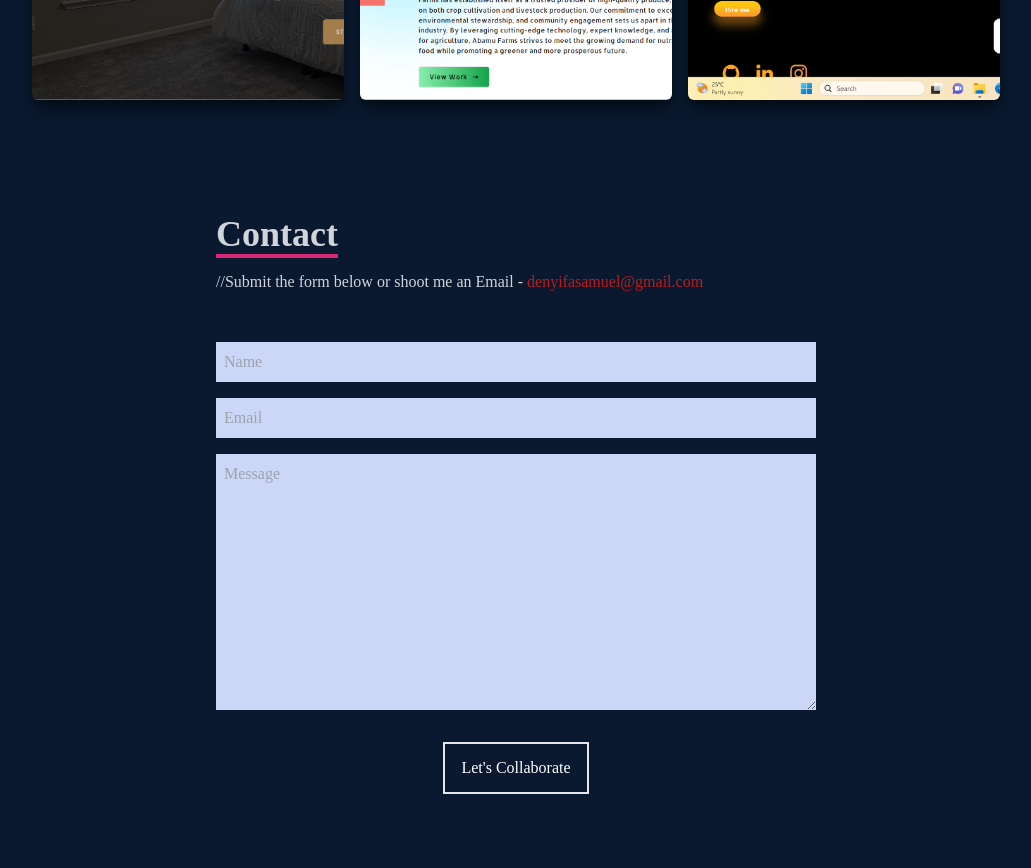
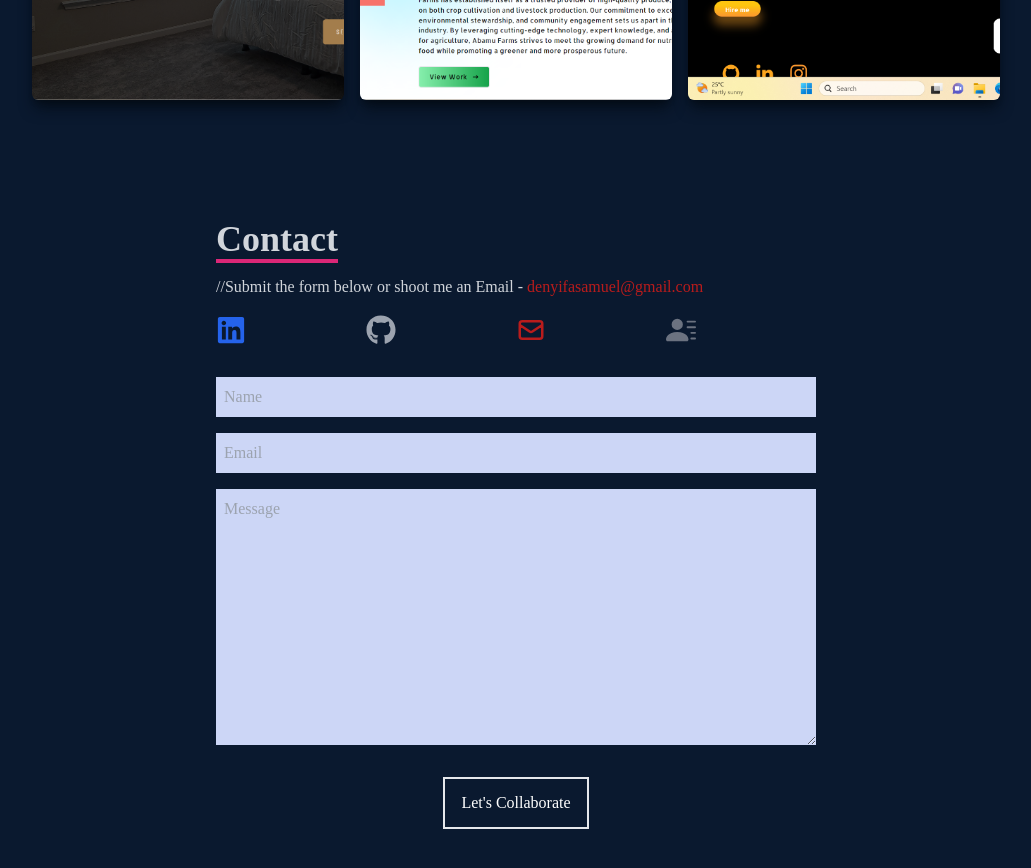
Before and after one commit to Denyifa007/My-Portfolio, a React (Create React App) app: page / in a window 1280 px wide. Shown: the part 3080-3948 px from the top of the page, without its empty margins (124-1155 px from the left). Built offline with nearby package versions, Linux system fonts and the light colour scheme.

Commit message:
first commit

```diff
--- a/src/App.js
+++ b/src/App.js
@@ -1,5 +1,5 @@
 import About from "./components/About";
-import Contact from "./components/Contact";
+import Contact from "./components/Contact/Contact";
 import Home from "./components/Home";
 import Navbar from "./components/Navbar/Navbar";
 import Skills from "./components/Skills";
--- a/src/components/Contact.jsx
+++ /dev/null
@@ -1,21 +0,0 @@
-import React from 'react'
-
-const Contact = () => {
-  return (
-    <div name='contact' className=' w-full h-screen bg-[#0a192f] flex justify-center items-center p-4'>
-        <form action="https://getform.io/f/1b77363a-8d02-4180-988e-fbd9411fb9d1" method='POST' className='flex flex-col max-w-[600px] w-full'>
-            <div className='pb-8'>
-                <p className='text-4xl font-bold inline border-b-4 border-pink-600 text-gray-300'>Contact</p>
-                <p className='text-gray-300 py-4'>//Submit the form below or shoot me an Email - <span className='text-red-700' style={{cursor:'pointer'}}>denyifasamuel@gmail.com</span> </p>
-
-            </div>
-            <input className='bg-[#ccd6f6] p-2' type="text" placeholder='Name' name='name' />
-            <input className='my-4 p-2 bg-[#ccd6f6]' type="email" placeholder='Email' name='email' />
-            <textarea className='bg-[#ccd6f6] p-2' name="message" rows="10" placeholder='Message'></textarea>
-            <button className='text-white border-2 hover:bg-pink-600 hover:border-pink-600 px-4 py-3 my-8 mx-auto flex items-center'>Let's Collaborate</button>
-        </form>
-    </div>
-  )
-}
-
-export default Contact
--- /dev/null
+++ b/src/components/Contact/Contact.jsx
@@ -0,0 +1,46 @@
+import React from 'react'
+import {FaGithub, FaLinkedin,} from 'react-icons/fa'
+import {HiOutlineMail} from 'react-icons/hi'
+import {BsFillPersonLinesFill} from 'react-icons/bs'
+import resume from '../Contact/DENZYTECH.180936abe7948783c2cc (1).docx'
+
+const Contact = () => {
+  return (
+    <div name='contact' className=' w-full h-screen bg-[#0a192f] flex justify-center items-center pt-10'>
+        <form action="https://getform.io/f/1b77363a-8d02-4180-988e-fbd9411fb9d1" method='POST' className='flex flex-col max-w-[600px] w-full'>
+            <div className='pb-8'>
+                <p className='text-4xl font-bold inline border-b-4 border-pink-600 text-gray-300'>Contact</p>
+                <p className='text-gray-300 py-4'>//Submit the form below or shoot me an Email - <span className='text-red-700' style={{cursor:'pointer'}}>denyifasamuel@gmail.com</span> </p>
+                <div className=' flex'>
+                <a className='flex justify-between items-center w-full text-blue-600 hover:text-gray-300 '
+              href="https://www.linkedin.com/" target='-blank'>
+                <FaLinkedin size={30}/>
+                </a>
+                <a className='flex justify-between items-center w-full text-gray-400 hover:text-gray-100'
+              href="https://github.com/Denyifa007" target='-blank'>
+                <FaGithub size={30}/>
+                </a>
+                <a className='flex justify-between items-center w-full text-red-700 hover:text-gray-300'
+              href="mailto:denyifagmail.com">
+                <HiOutlineMail size={30}/>
+                </a>
+                <a className='flex justify-between items-center w-full text-gray-500 hover:text-gray-300'
+              href={resume} download>
+                <BsFillPersonLinesFill size={30}/>
+                </a>
+
+                </div>
+
+
+
+            </div>
+            <input className='bg-[#ccd6f6] p-2' type="text" placeholder='Name' name='name' />
+            <input className='my-4 p-2 bg-[#ccd6f6]' type="email" placeholder='Email' name='email' />
+            <textarea className='bg-[#ccd6f6] p-2' name="message" rows="10" placeholder='Message'></textarea>
+            <button className='text-white border-2 hover:bg-pink-600 hover:border-pink-600 px-4 py-3 my-8 mx-auto flex items-center'>Let's Collaborate</button>
+        </form>
+    </div>
+  )
+}
+
+export default Contact
```
Also changed, not shown: 1 other file (tests, documents, lock files or other folders).
